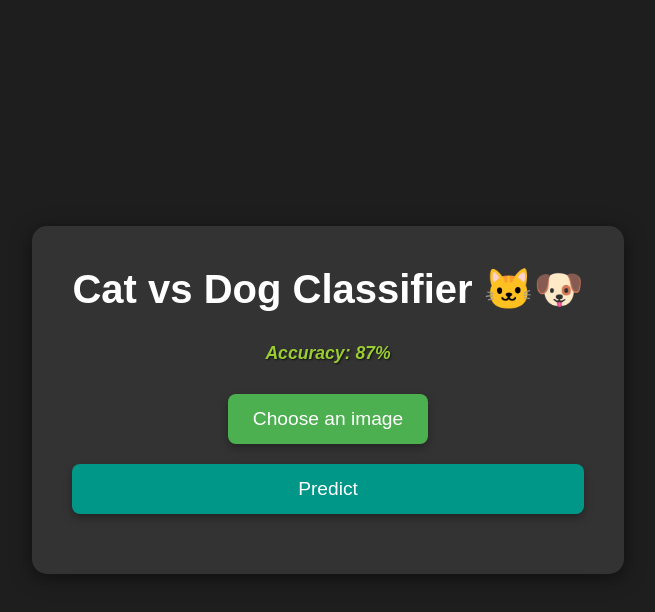
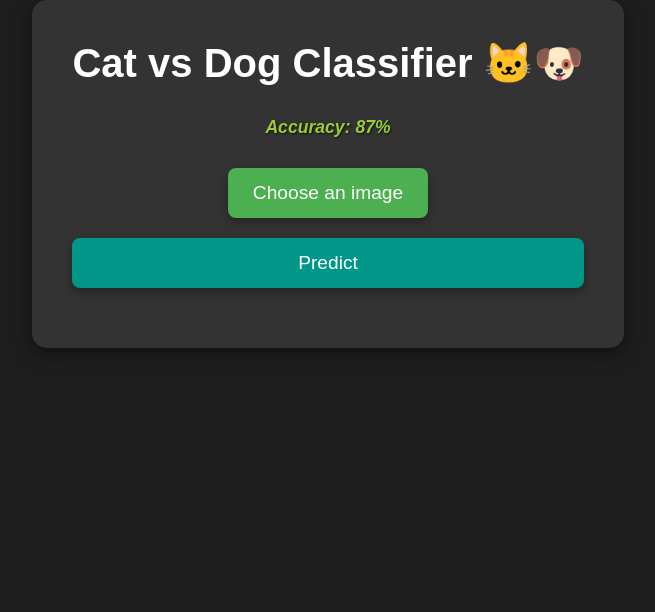
Before and after one commit to iiwaldo/CatVDog, a React (Vite) app in the folder frontend/: page / in a window 1280 px wide. Shown: the top 612 px of the page, without its empty margins (312-967 px from the left). Built offline with nearby package versions, Linux system fonts and the light colour scheme.

Commit message:
fix scrolling

```diff
--- a/frontend/src/index.css
+++ b/frontend/src/index.css
@@ -7,14 +7,18 @@
 
 body {
   font-family: 'Arial', sans-serif;
-  height: 100vh;
+  min-height: 100vh;
+  background-color: #1e1e1e;
+  color: #ddd;
+  margin: 0;
+  padding: 0;
+  overflow-x: hidden;   /* Prevent horizontal scroll */
+  overflow-y: auto;     /* Enable vertical scrolling */
   display: flex;
   justify-content: center;
-  align-items: center;
-  background-color: #1e1e1e;  /* Dark background */
-  color: #ddd;  /* Light gray text for readability */
-  overflow: hidden;
+  align-items: flex-start;
 }
+
 
 .container {
   display: flex;
```
